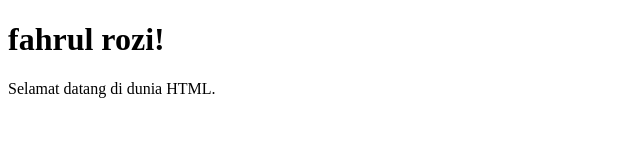
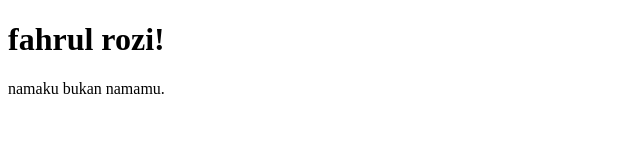
Before and after one commit to Fhrlrzzi/html, a plain HTML site: page index.html in a window 1280 px wide. Shown: the full height of the page, 0-640 px from the left. Drawn offline with Linux system fonts and the light colour scheme.

Commit message:
namaku bukan namamu

```diff
--- a/index.html
+++ b/index.html
@@ -6,7 +6,7 @@
   <body>
 
     <h1>fahrul rozi!</h1>
-    <p>Selamat datang di dunia HTML.</p>
+    <p>namaku bukan namamu.</p>
 
   </body>
 </html>
```
